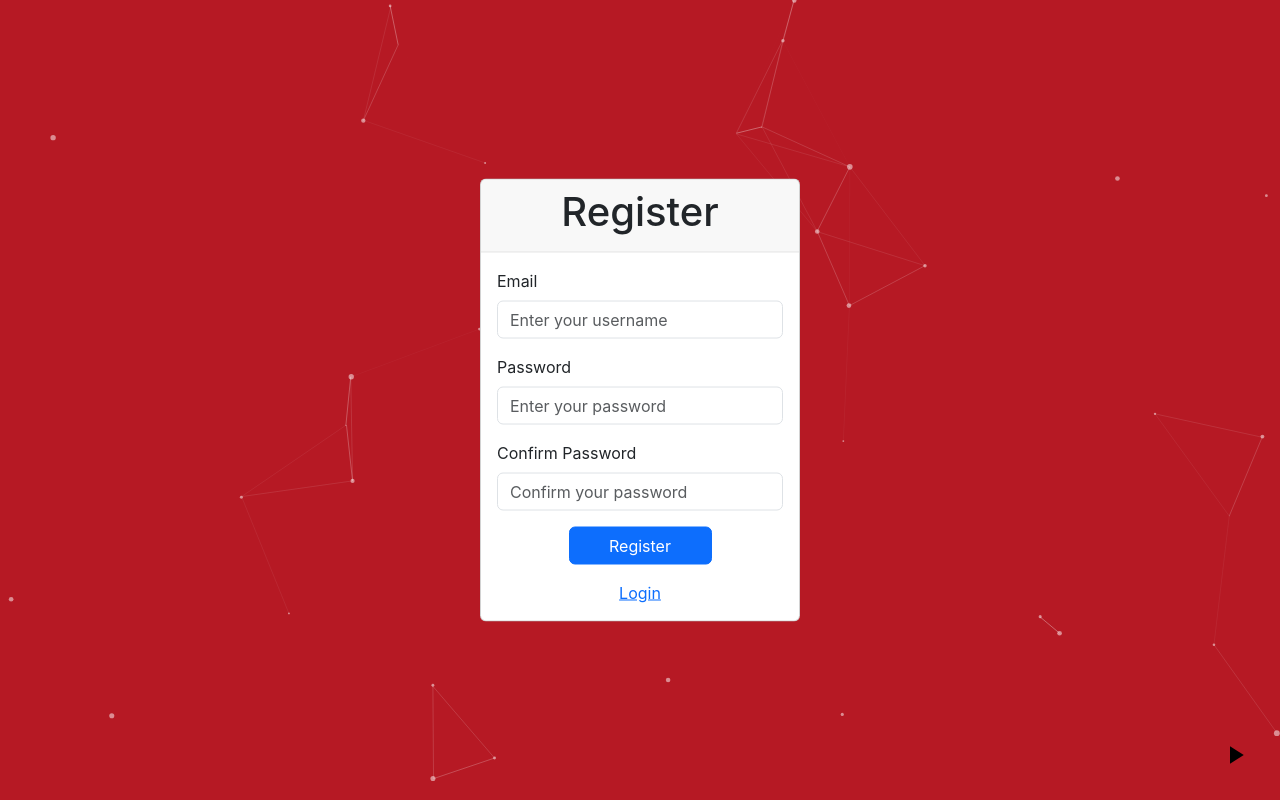
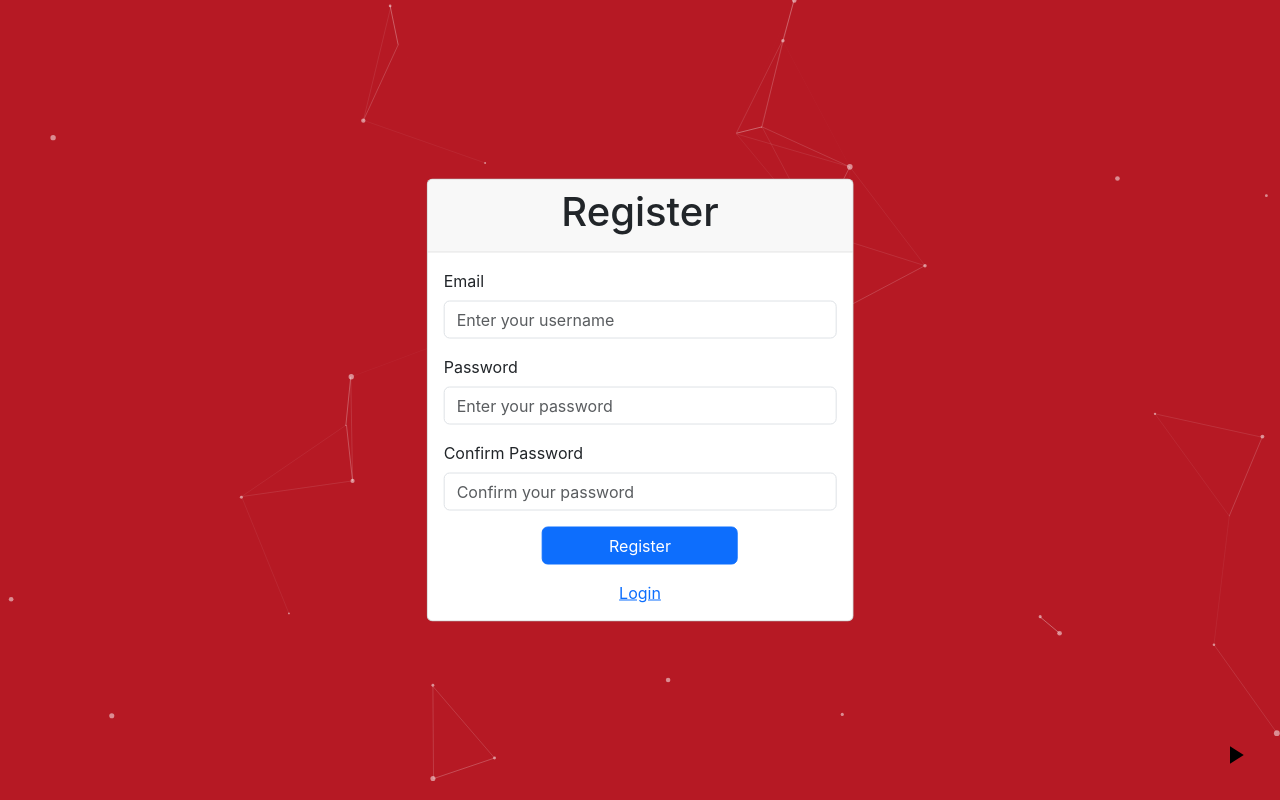
Before and after one commit to mitoyouhei/digital-tombstone, a React (Create React App) app: page /register in a window 1280 px wide. Built offline with nearby package versions, Linux system fonts and the light colour scheme; no server answers.

Commit message:
update style of login and register form

```diff
--- a/src/components/Login.js
+++ b/src/components/Login.js
@@ -31,7 +31,7 @@ const Login = () => {
 
   return (
     <div className="container d-flex align-items-center justify-content-center">
-      <div className="col-md-3 position-absolute top-50 start-50 translate-middle">
+      <div className="col-lg-4 col-md-6 col-sm-8 col-10 position-absolute top-50 start-50 translate-middle">
         <div className="card text-center">
           <div className="card-header">
             <h1>Login</h1>
--- a/src/components/Register.js
+++ b/src/components/Register.js
@@ -47,7 +47,7 @@ const Register = () => {
 
   return (
     <div className="container d-flex align-items-center justify-content-center">
-      <div className="col-md-3 position-absolute top-50 start-50 translate-middle">
+      <div className="col-lg-4 col-md-6 col-sm-8 col-10 position-absolute top-50 start-50 translate-middle">
         <div className="card text-center">
           <div className="card-header">
             <h1>Register</h1>
```
